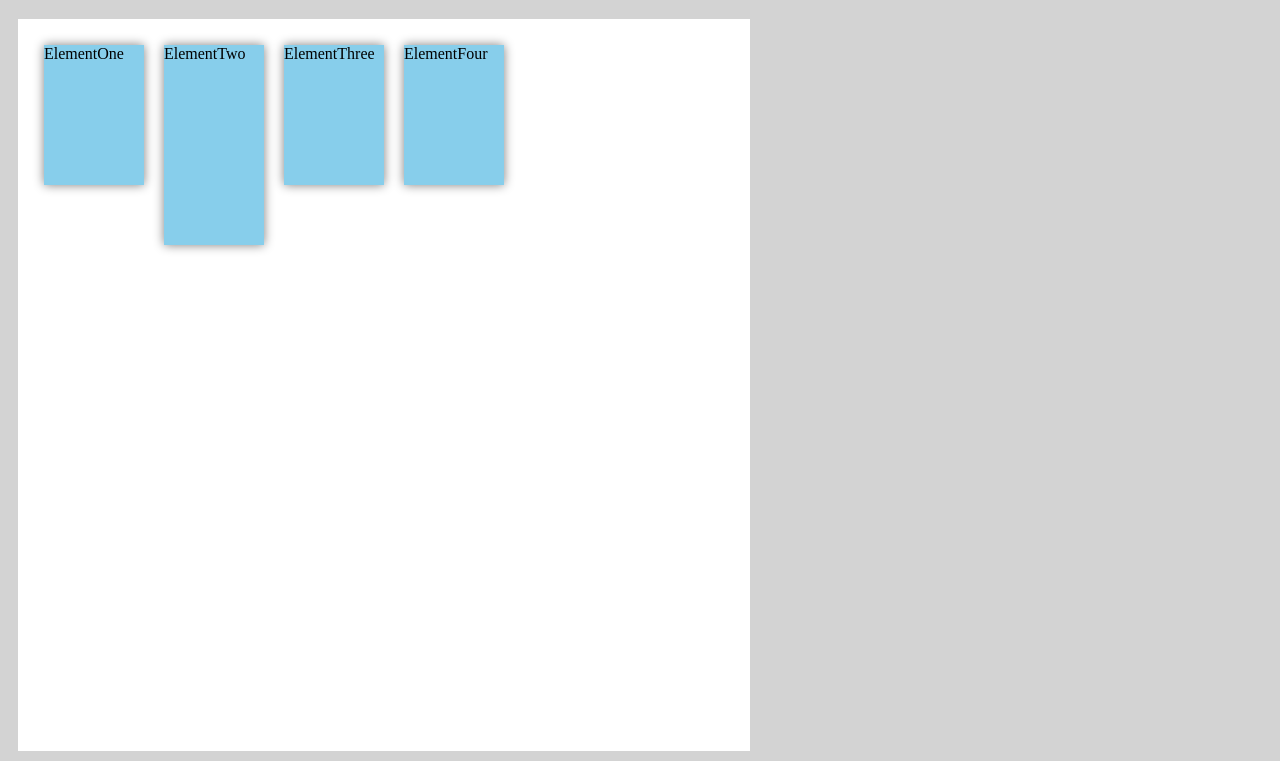
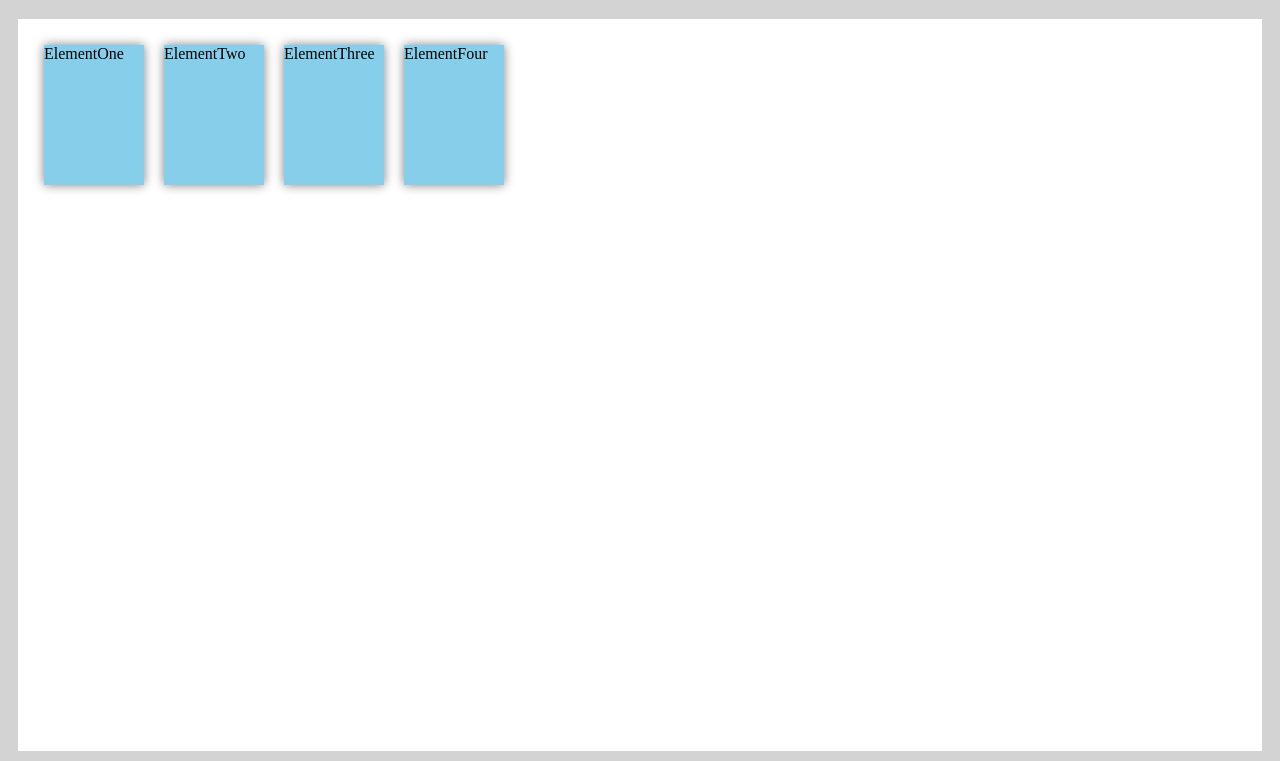
Before and after one commit to rkapoor10/learning-flex, a plain HTML site: page index.html in a window 1280 px wide. Shown: the part 61-822 px from the top of the page. Drawn offline with Linux system fonts and the light colour scheme.

Commit message:
Update styles.css

```diff
--- a/styles.css
+++ b/styles.css
@@ -4,7 +4,7 @@ body{
 }
 
 .container{
-    width: 700px;
+
     height: 700px;
     padding: 1rem;
     margin: 10px;
@@ -44,6 +44,10 @@ body{
 
 
 
+
+
+
+
 }
 .child{
     width: 100px;
@@ -52,18 +56,23 @@ body{
     margin: 10px;
     box-shadow: 0 0 10px gray;
     background-color: skyblue;
-
+    /* flex-grow: 4; */
 }
 
 /* .three{
     height: 200px;
 } */
 
-.two{
+/* .two{
     height: 200px;
     /* align-self: flex-end; */
     /* align-self: center; */
     /* align-self: baseline; */ /*?????????*/
     /* align-self: stretch; */ /*?????????*/
-    align-self: auto;
+    /* align-self: auto; */  /*?????????*/
+/* } */
+
+.one{
+    /* flex-grow: 4; */
+    flex-basis: 400;
 }
```
